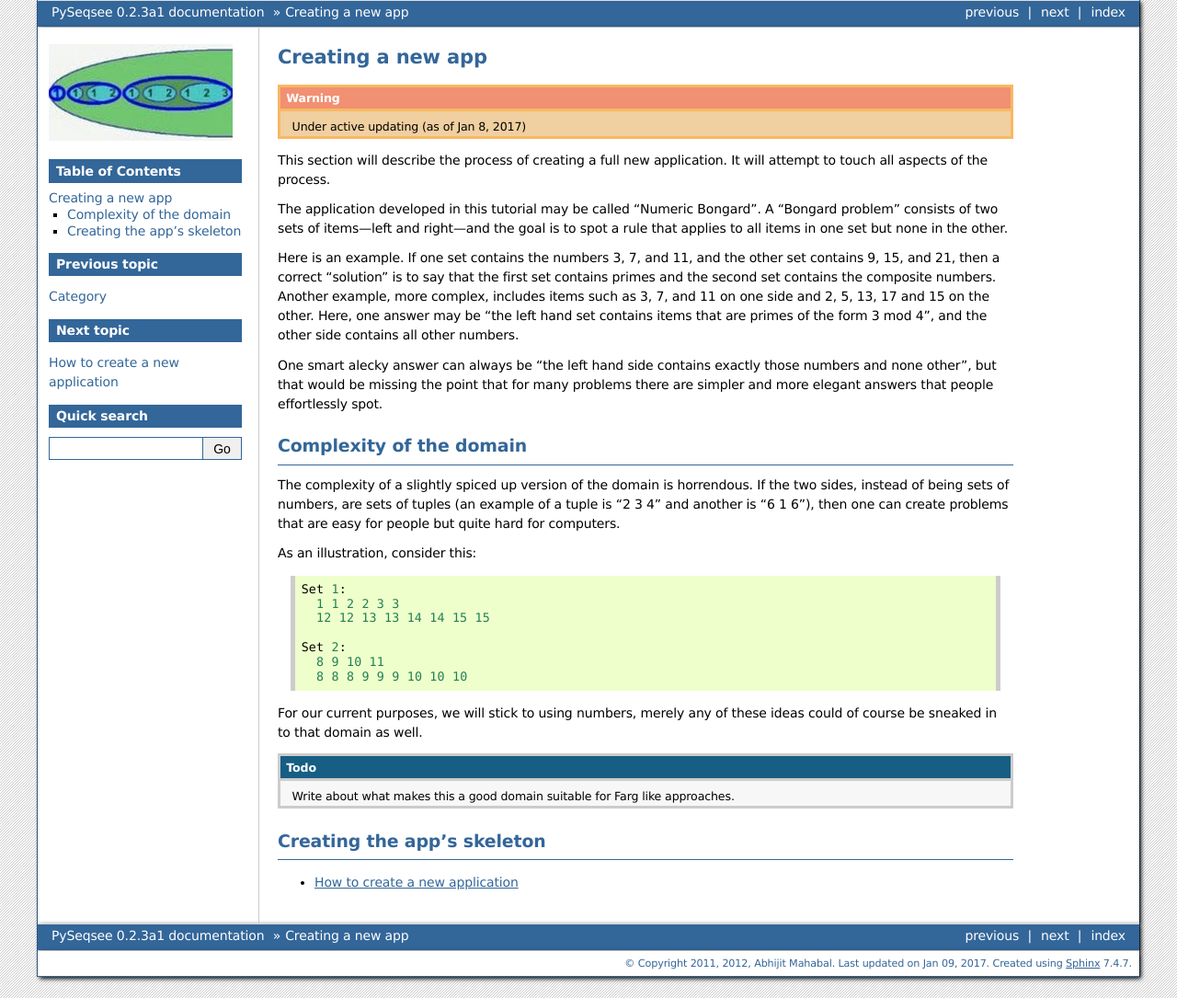
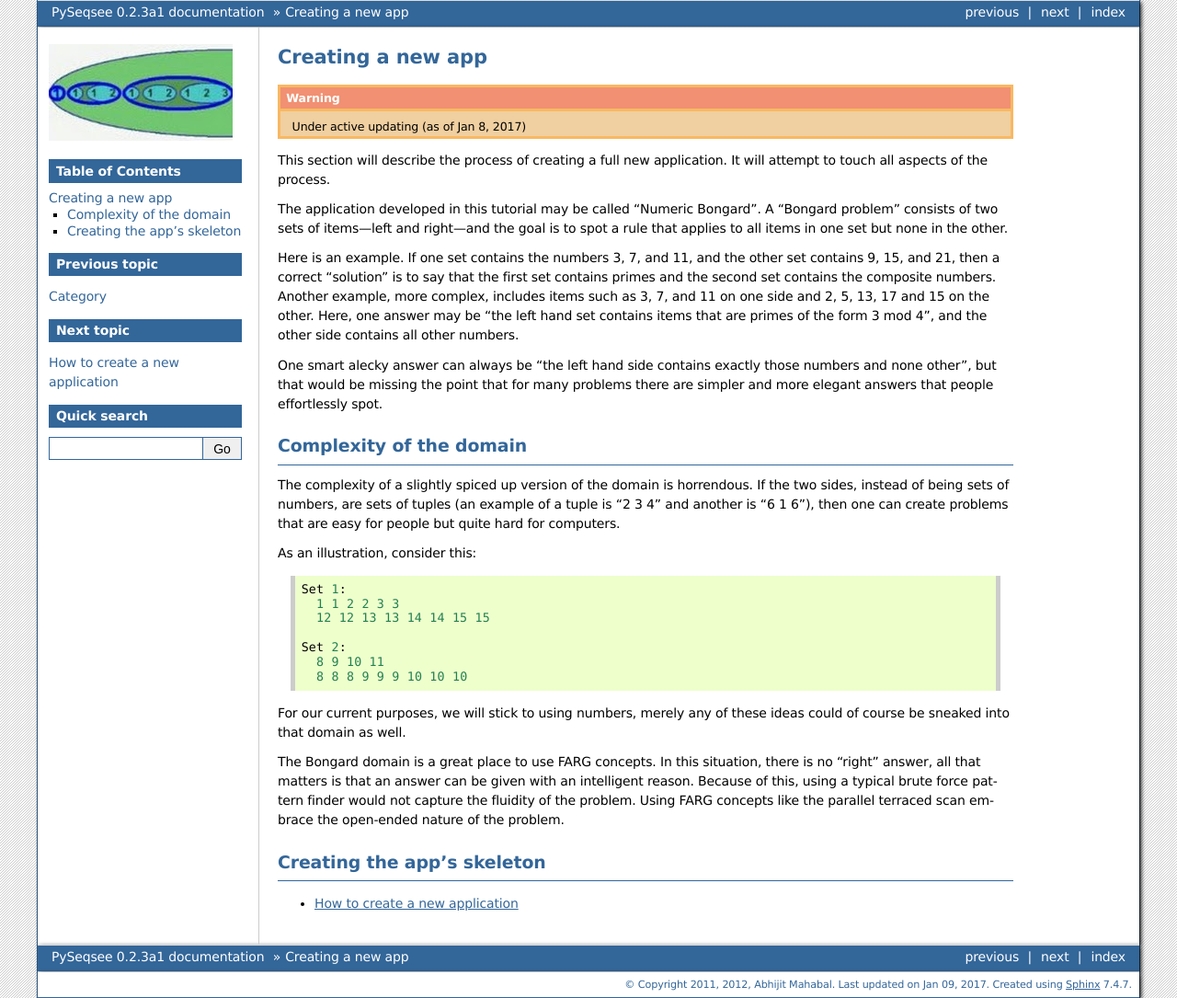
Before and after one commit to amahabal/PySeqsee, a Sphinx documentation site: the page built from docs/new_app/new_app_index.rst, in a window 1280 px wide. Shown: the whole page at 92% size. Built offline with Sphinx 7.4.7, drawn with Linux system fonts in a browser that asks for light colours; formulas are drawn with MathJax 3.

Commit message:
Fixed todo in new_app and removed scrap/perl

```diff
--- a/docs/new_app/new_app_index.rst
+++ b/docs/new_app/new_app_index.rst
@@ -41,11 +41,9 @@ As an illustration, consider this::
 
 
 For our current purposes, we will stick to using numbers, merely any of these ideas could of
-course be sneaked in to that domain as well.
+course be sneaked into that domain as well.
 
-.. todo::
-
-  Write about what makes this a good domain suitable for Farg like approaches.
+The Bongard domain is a great place to use FARG concepts.  In this situation, there is no "right" answer, all that matters is that an answer can be given with an intelligent reason.  Because of this, using a typical brute force pattern finder would not capture the fluidity of the problem.  Using FARG concepts like the parallel terraced scan embrace the open-ended nature of the problem.
 
 Creating the app's skeleton
 --------------------------------
```
